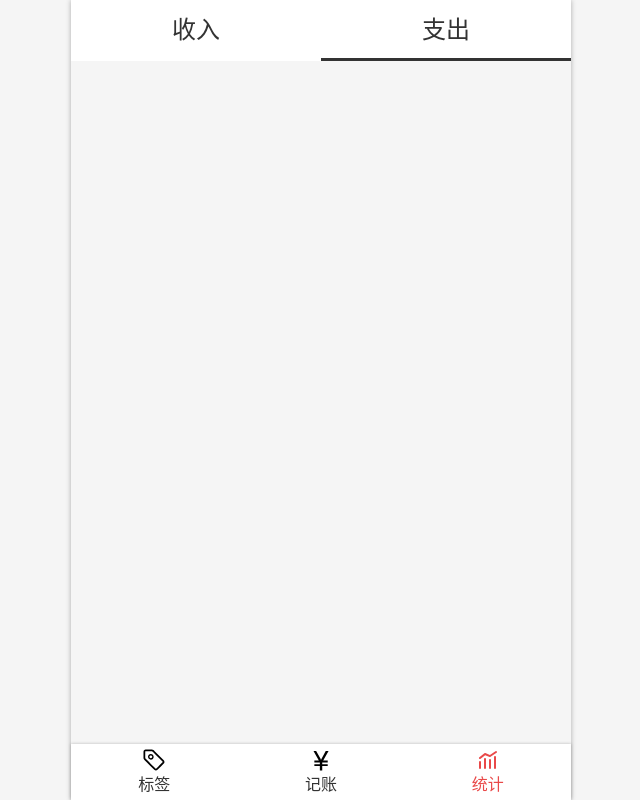
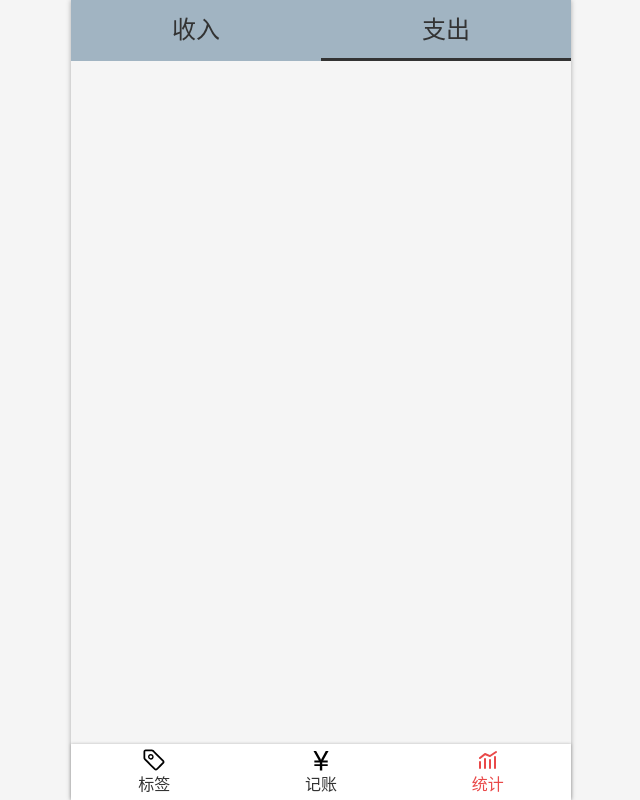
Before and after one commit to shangjingfan/MoneyMemory-React, a React app: page /#/statistics in a window 1280 px wide. Shown: the whole page, without its empty margins (319-959 px from the left). Built offline with nearby package versions, Linux system fonts and the light colour scheme.

Commit message:
调整颜色和样式

```diff
--- a/src/components/Button.tsx
+++ b/src/components/Button.tsx
@@ -2,7 +2,7 @@ import styled from 'styled-components';
 
 const Button = styled.button`
   font-size: 18px; border: none; padding: 8px 12px;
-  border-radius: 4px; background: #f60; color: white;
+  border-radius: 4px; background: #658aa5; color: white;
 `;
 
 export {Button}
--- a/src/views/Money.tsx
+++ b/src/views/Money.tsx
@@ -41,16 +41,17 @@ function Money() {
 
   return (
     <MyLayout scrollTop={9999}>
+      <CategoryWrapper>
+        <CategorySection value={selected.category}
+          onChange={category => onChange({ category })}
+        />
+      </CategoryWrapper>
       <TagsSection value={selected.tagIds}
         onChange={tagIds => onChange({ tagIds })}
       />
       <NoteSection value={selected.note}
         onChange={note => onChange({ note })}
       />
-      <CategoryWrapper>
-        <CategorySection value={selected.category}
-          onChange={category => onChange({ category })}
-        /></CategoryWrapper>
       <NumberPadSection value={selected.amount}
         onChange={amount => onChange({ amount })}
         onOk={submit}
--- a/src/views/Money/CategorySection.tsx
+++ b/src/views/Money/CategorySection.tsx
@@ -10,6 +10,7 @@ const Wrapper = styled.section`
       text-align: center;
       padding: 16px 0;
       position:relative;
+      background: #a1b4c2;
       &.selected::after{
         content: '';
         display: block;
--- a/src/views/Money/NumberPadSection/Wrapper.tsx
+++ b/src/views/Money/NumberPadSection/Wrapper.tsx
@@ -18,7 +18,7 @@ const Wrapper = styled.section`
       float: left;
       width: 25%;
       height: 64px;
-      border: none;
+      border: 1px solid white;
       &.ok {
         height: 128px;
         float: right;
@@ -26,13 +26,13 @@ const Wrapper = styled.section`
       &.zero {
         width: 50%;
       }
-      &:nth-child(1){background: #f2f2f2;}
-      &:nth-child(2),&:nth-child(5){background: #e0e0e0;}
-      &:nth-child(3),&:nth-child(6),&:nth-child(9){background: #d3d3d3;}
-      &:nth-child(4),&:nth-child(7),&:nth-child(10){background: #c1c1c1;}
-      &:nth-child(8),&:nth-child(11),&:nth-child(13){background: #b8b8b8;}
-      &:nth-child(12){background: #9a9a9a;}
-      &:nth-child(14){background: #a9a9a9;}
+      &:nth-child(1){background: #ebeff2;}
+      &:nth-child(2),&:nth-child(5){background: #dfe5ea;}
+      &:nth-child(3),&:nth-child(6),&:nth-child(9){background: #d2dbe2;}
+      &:nth-child(4),&:nth-child(7),&:nth-child(10){background: #c6d1da;}
+      &:nth-child(8),&:nth-child(11),&:nth-child(13){background: #bac7d2;}
+      &:nth-child(12){background: #adbeca;}
+      &:nth-child(14){background: #a1b4c2;}
     }
   }
 `;
--- a/src/views/Money/TagsSection.tsx
+++ b/src/views/Money/TagsSection.tsx
@@ -12,11 +12,12 @@ const Wrapper = styled.section`
   align-items: flex-start;
   > ol{ margin: 0 -12px;
     > li{
-      background: #D9D9D9; border-radius: 18px;
+      background: #d2dbe2; border-radius: 18px;
       display: inline-block; padding: 3px 18px;
       font-size: 14px; margin: 8px 12px;
       &.selected {
-        background: #f60;
+        background: #94a9ba;
+        color: white;
       }
     }
   }
--- a/src/views/Statistics.tsx
+++ b/src/views/Statistics.tsx
@@ -1,9 +1,10 @@
 import Layout from '../components/Layout';
-import React, { useState } from 'react';
-import { CategorySection } from './Money/CategorySection';
+import React, {useState} from 'react';
+import {CategorySection} from './Money/CategorySection';
 import styled from 'styled-components';
-import { useRecords } from 'hooks/useRecords';
-import { useTags } from 'hooks/useTags';
+import {useRecords} from 'hooks/useRecords';
+import {useTags} from 'hooks/useTags';
+
 const CategoryWrapper = styled.div`
   background: white;
 `;
@@ -15,23 +16,26 @@ const Item = styled.div`
   font-size: 18px;
   line-height: 20px;
   padding: 10px 16px;
+  border-bottom: 1px solid #bac7d2;
+
   > .note{
     margin-right: auto;
     margin-left: 16px;
     color: #999;
   }
 `;
+
 function Statistics() {
   const [category, setCategory] = useState<'-' | '+'>('-');
-  const { records } = useRecords();
-  const { getName } = useTags();
-  const selectedRecords = records.filter(r => r.category === category )
+  const {records} = useRecords();
+  const {getName} = useTags();
+  const selectedRecords = records.filter(r => r.category === category);
 
   return (
     <Layout>
       <CategoryWrapper>
         <CategorySection value={category}
-          onChange={category => setCategory(category)}
+                         onChange={category => setCategory(category)}
         />
       </CategoryWrapper>
 
@@ -46,10 +50,11 @@ function Statistics() {
             <div className="amount">
               ￥{r.amount}
             </div>
-          </Item>)
+          </Item>);
         })}
       </div>
     </Layout>
   );
 }
+
 export default Statistics;
```
